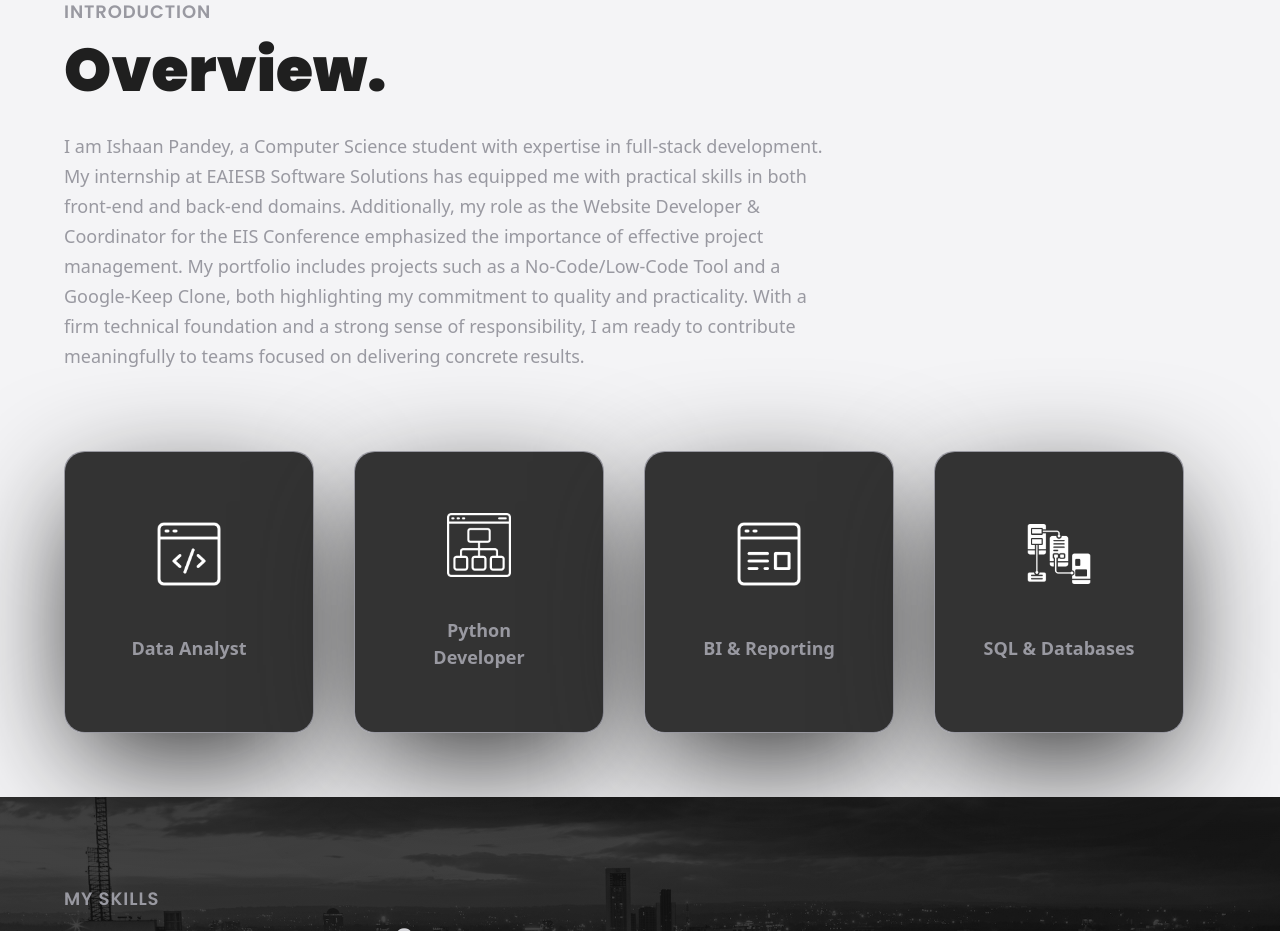
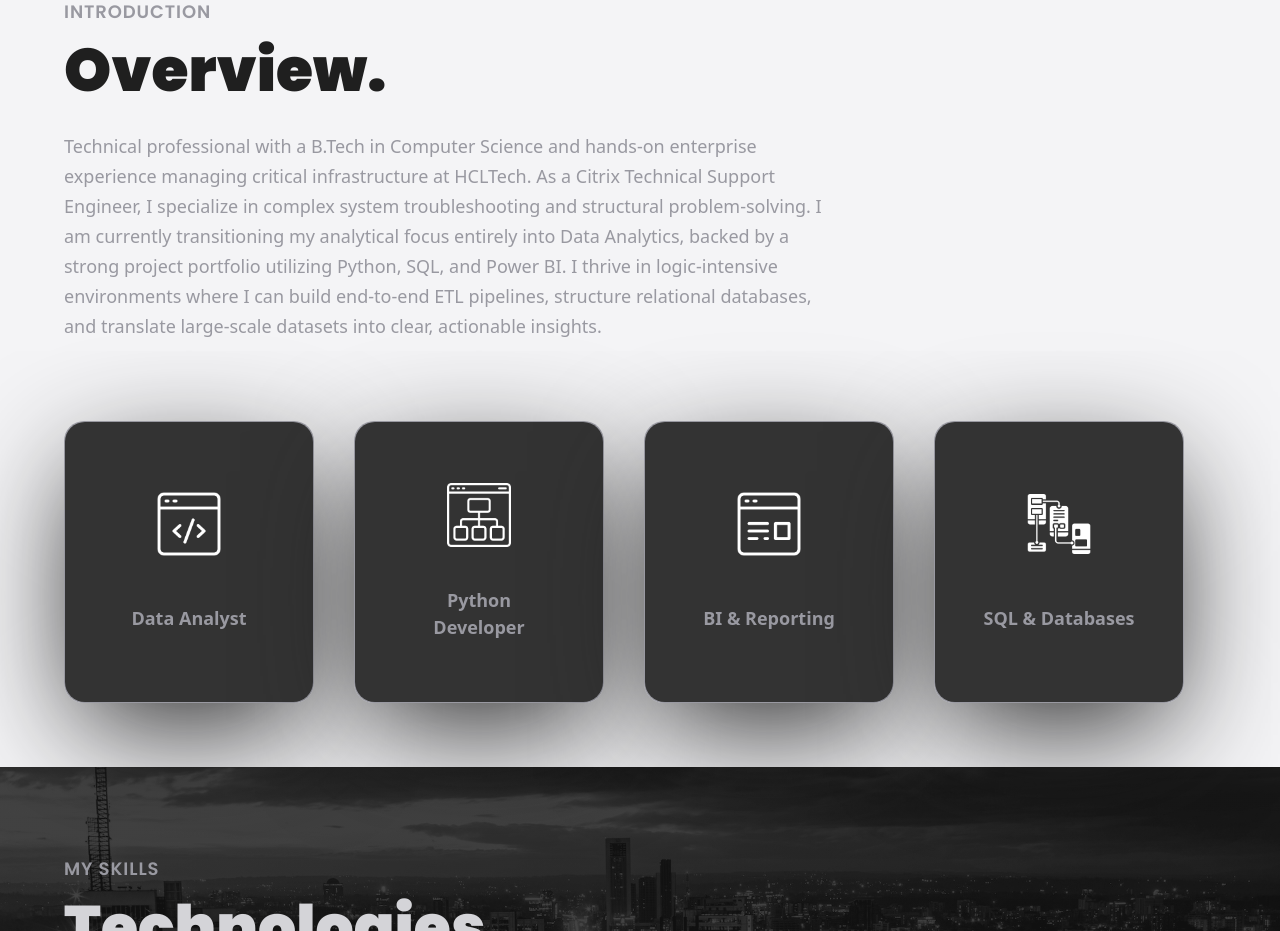
Before and after one commit to Ishaan0310/Portfolio.github.io, a React (Vite) app: page / in a window 1280 px wide. Shown: the part 920-1851 px from the top of the page. Built offline with nearby package versions, Linux system fonts and the light colour scheme.

Commit message:
Revise About section with updated professional summary

```diff
--- a/src/components/About.jsx
+++ b/src/components/About.jsx
@@ -39,12 +39,7 @@ const About = () => {
       <motion.p
         variants={fadeIn('', '', 0.1, 1)}
         className="mt-4 text-taupe text-[18px] max-w-3xl leading-[30px]">
-        I am Ishaan Pandey, a Computer Science student with expertise in full-stack development.
-        My internship at EAIESB Software Solutions has equipped me with practical skills in both front-end and back-end domains.
-        Additionally, my role as the Website Developer & Coordinator for the EIS Conference emphasized the importance of effective project management.
-        My portfolio includes projects such as a No-Code/Low-Code Tool and a Google-Keep Clone, both highlighting my commitment to quality and practicality.
-        With a firm technical foundation and a strong sense of responsibility, I am ready to contribute meaningfully to teams focused on delivering concrete results.
-      </motion.p>
+        Technical professional with a B.Tech in Computer Science and hands-on enterprise experience managing critical infrastructure at HCLTech. As a Citrix Technical Support Engineer, I specialize in complex system troubleshooting and structural problem-solving. I am currently transitioning my analytical focus entirely into Data Analytics, backed by a strong project portfolio utilizing Python, SQL, and Power BI. I thrive in logic-intensive environments where I can build end-to-end ETL pipelines, structure relational databases, and translate large-scale datasets into clear, actionable insights.  </motion.p>
 
       <div className="mt-20 flex flex-wrap gap-10">
         {services.map((service, index) => (
```
